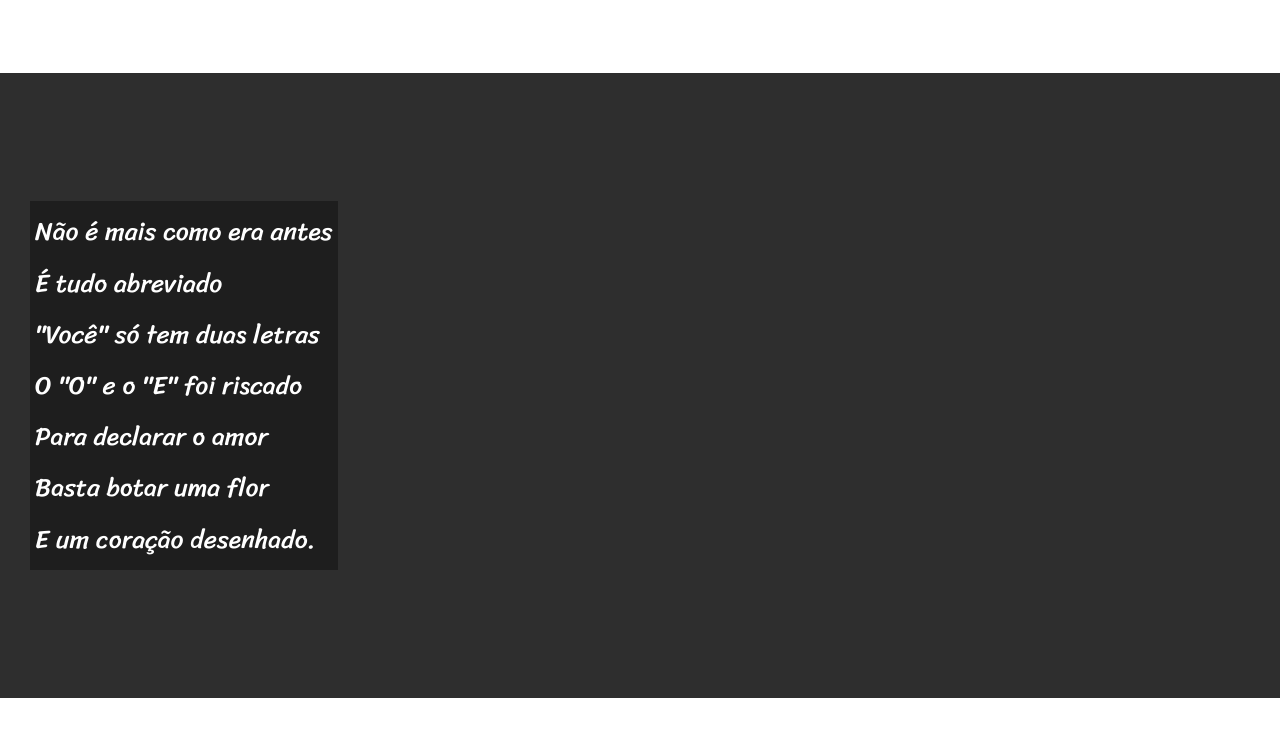
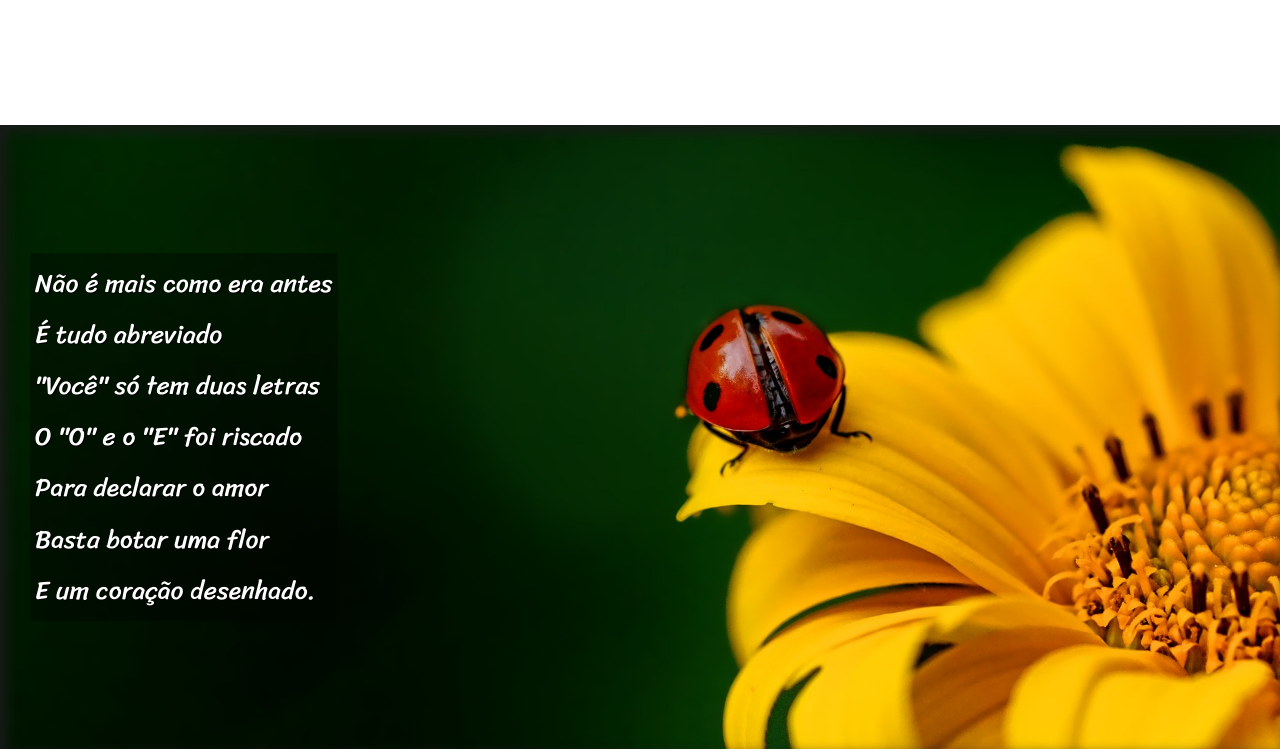
Before and after one commit to JonasVlima/html-css, a plain HTML site: page desafios/d012/index.html in a window 1280 px wide. Shown: the part 801-1554 px from the top of the page. Drawn offline with Linux system fonts and the light colour scheme.

Commit message:
Projeto Cordel

```diff
--- a/desafios/d012/estilo/style.css
+++ b/desafios/d012/estilo/style.css
@@ -63,7 +63,11 @@ section.normal{
 
 section.imagem{
     background-color: rgb(46, 46, 46);
+    background-size: cover;
     color: white;
+    text-shadow: 1px 1px 0px black;
+    box-shadow: inset 6px 6px 13px 0px rgb(26, 26, 26);
+    background-attachment: fixed;
 }
 
 section.imagem > p{
@@ -72,6 +76,19 @@ section.imagem > p{
     padding: 5px;
 }
 
+section > p{
+    padding-bottom: 2em;
+}
+
+section#img01{
+    background-image: url('../imagens/background001.jpg');
+    background-position: right center;
+}
+
+section#img02{
+    background-image: url('../imagens/background002.jpg');
+}
+
 footer{
     background-color: black;
     text-align: center;
--- a/desafios/d012/index.html
+++ b/desafios/d012/index.html
@@ -27,7 +27,7 @@
         </p>
     </section>
 
-    <section class="imagem">
+    <section class="imagem" id="img01">
         <p>
             Não é mais como era antes <br>
             É tudo abreviado <br>
@@ -61,7 +61,7 @@
         </p>
     </section>
 
-    <section class="imagem">
+    <section class="imagem" id="img02">
         <p>
             Tenho saudade das cartas <br>
             Escritas com a própria mão <br>
```
